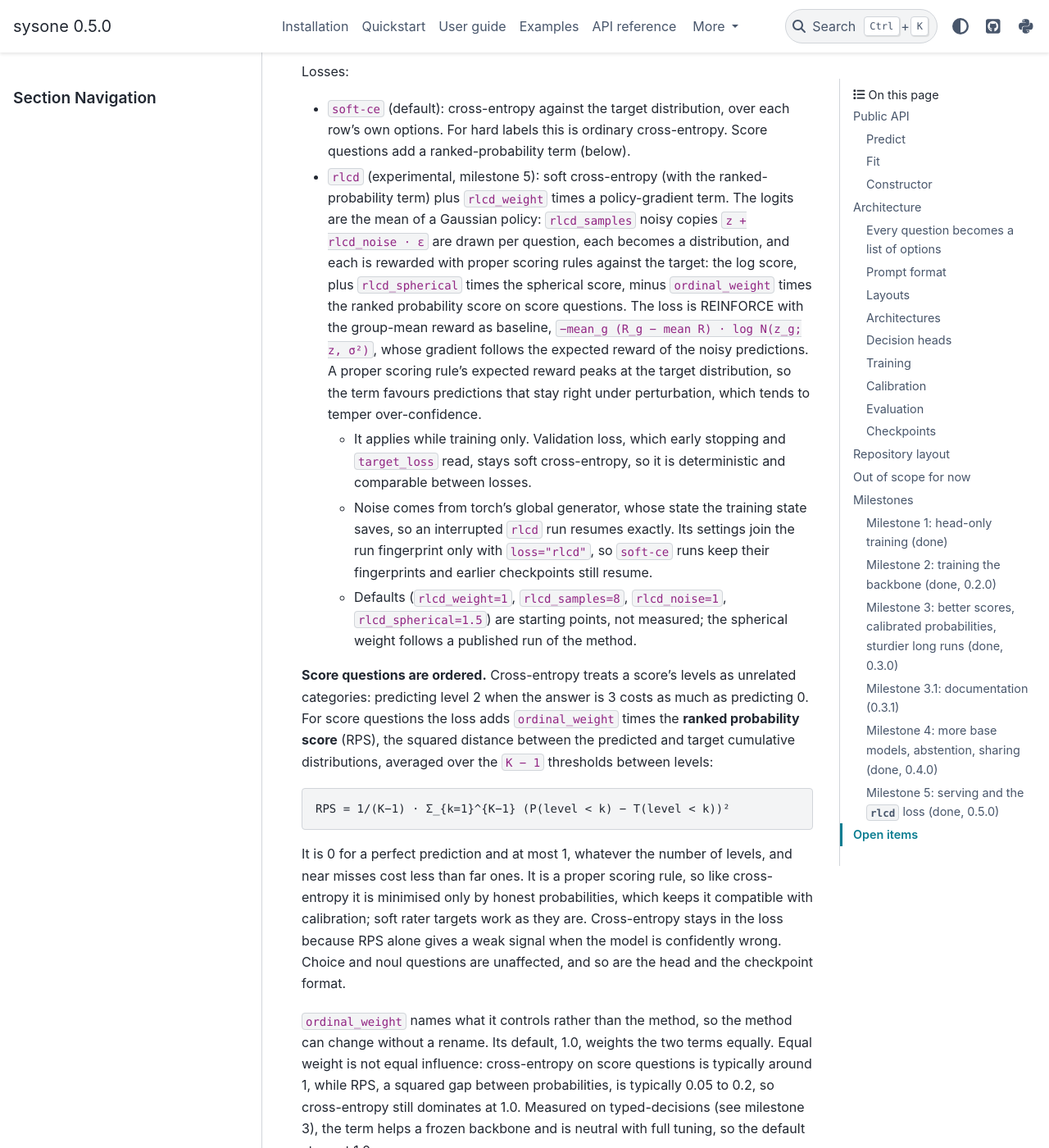
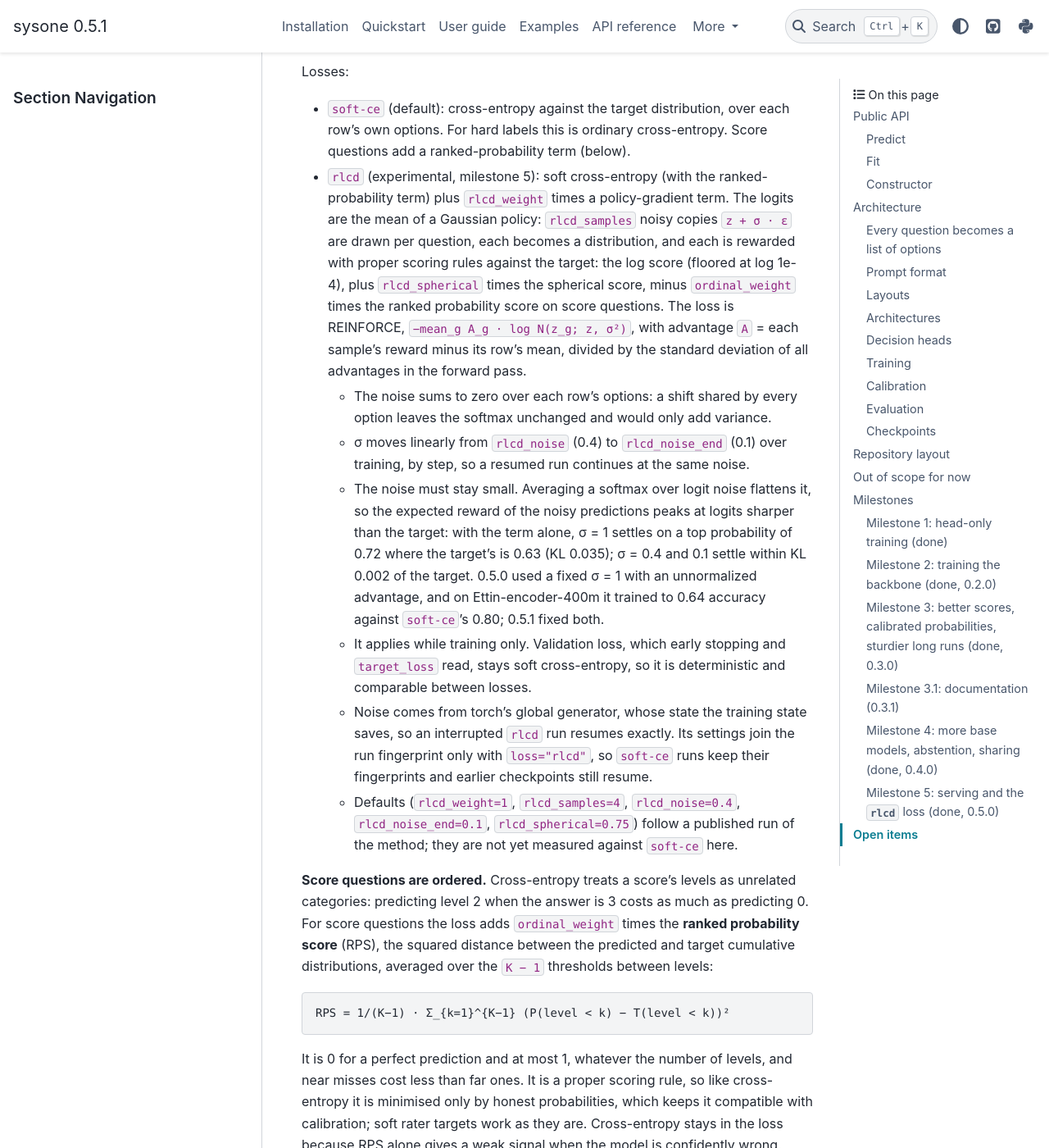
Before and after one commit to ForwardMetric/sysone, a Sphinx documentation site: the page built from docs/DESIGN.md, in a window 1280 px wide and 1400 px high, scrolled down 18360 px. Shown: the whole window at 82% size. Built offline with Sphinx 7.4.7 and the PyData theme 0.15.4, drawn with Linux system fonts in a browser that asks for light colours; pages that are not in the unit, such as notebooks, are missing from menus.

Commit message:
Fix rlcd: small annealed zero-sum noise and normalized advantages
0.5.0's fixed noise of 1.0 made the policy-gradient term reward logits sharper than the
target (averaging a softmax over large noise flattens it), and its unnormalized advantage
made training noisy: Ettin-encoder-400m on typed-decisions reached 0.64 accuracy with rlcd
against 0.80 with soft-ce. The noise now anneals from rlcd_noise=0.4 to the new
rlcd_noise_end=0.1, sums to zero over each row's options, and advantages are normalized by
their standard deviation; the log score is floored at log(1e-4). Defaults change to
rlcd_samples=4 and rlcd_spherical=0.75. Version 0.5.1.

Co-Authored-By: Claude Opus 5.5 <noreply@anthropic.com>

```diff
--- a/docs/DESIGN.md
+++ b/docs/DESIGN.md
@@ -618,21 +618,30 @@ Losses:
   ranked-probability term (below).
 - `rlcd` (experimental, milestone 5): soft cross-entropy (with the ranked-probability term) plus
   `rlcd_weight` times a policy-gradient term. The logits are the mean of a Gaussian policy:
-  `rlcd_samples` noisy copies `z + rlcd_noise · ε` are drawn per question, each becomes a
-  distribution, and each is rewarded with proper scoring rules against the target: the log score,
-  plus `rlcd_spherical` times the spherical score, minus `ordinal_weight` times the ranked
-  probability score on score questions. The loss is REINFORCE with the group-mean reward as
-  baseline, `−mean_g (R_g − mean R) · log N(z_g; z, σ²)`, whose gradient follows the expected
-  reward of the noisy predictions. A proper scoring rule's expected reward peaks at the target
-  distribution, so the term favours predictions that stay right under perturbation, which tends to
-  temper over-confidence.
+  `rlcd_samples` noisy copies `z + σ · ε` are drawn per question, each becomes a distribution,
+  and each is rewarded with proper scoring rules against the target: the log score (floored at
+  log 1e-4), plus `rlcd_spherical` times the spherical score, minus `ordinal_weight` times the
+  ranked probability score on score questions. The loss is REINFORCE,
+  `−mean_g A_g · log N(z_g; z, σ²)`, with advantage `A` = each sample's reward minus its row's
+  mean, divided by the standard deviation of all advantages in the forward pass.
+  - The noise sums to zero over each row's options: a shift shared by every option leaves the
+    softmax unchanged and would only add variance.
+  - σ moves linearly from `rlcd_noise` (0.4) to `rlcd_noise_end` (0.1) over training, by step,
+    so a resumed run continues at the same noise.
+  - The noise must stay small. Averaging a softmax over logit noise flattens it, so the expected
+    reward of the noisy predictions peaks at logits sharper than the target: with the term alone,
+    σ = 1 settles on a top probability of 0.72 where the target's is 0.63 (KL 0.035); σ = 0.4
+    and 0.1 settle within KL 0.002 of the target. 0.5.0 used a fixed σ = 1 with an unnormalized
+    advantage, and on Ettin-encoder-400m it trained to 0.64 accuracy against `soft-ce`'s 0.80;
+    0.5.1 fixed both.
   - It applies while training only. Validation loss, which early stopping and `target_loss` read,
     stays soft cross-entropy, so it is deterministic and comparable between losses.
   - Noise comes from torch's global generator, whose state the training state saves, so an
     interrupted `rlcd` run resumes exactly. Its settings join the run fingerprint only with
     `loss="rlcd"`, so `soft-ce` runs keep their fingerprints and earlier checkpoints still resume.
-  - Defaults (`rlcd_weight=1`, `rlcd_samples=8`, `rlcd_noise=1`, `rlcd_spherical=1.5`) are starting
-    points, not measured; the spherical weight follows a published run of the method.
+  - Defaults (`rlcd_weight=1`, `rlcd_samples=4`, `rlcd_noise=0.4`, `rlcd_noise_end=0.1`,
+    `rlcd_spherical=0.75`) follow a published run of the method; they are not yet measured
+    against `soft-ce` here.
 
 **Score questions are ordered.** Cross-entropy treats a score's levels as unrelated categories:
 predicting level 2 when the answer is 3 costs as much as predicting 0. For score questions the
--- a/src/sysone/version.py
+++ b/src/sysone/version.py
@@ -1 +1 @@
-__version__ = "0.5.0"
+__version__ = "0.5.1"
```
Also changed, not shown: docs/changelog.md (+10 -0 lines), docs/user_guide/training.md (+15 -10 lines), 5 other files.
